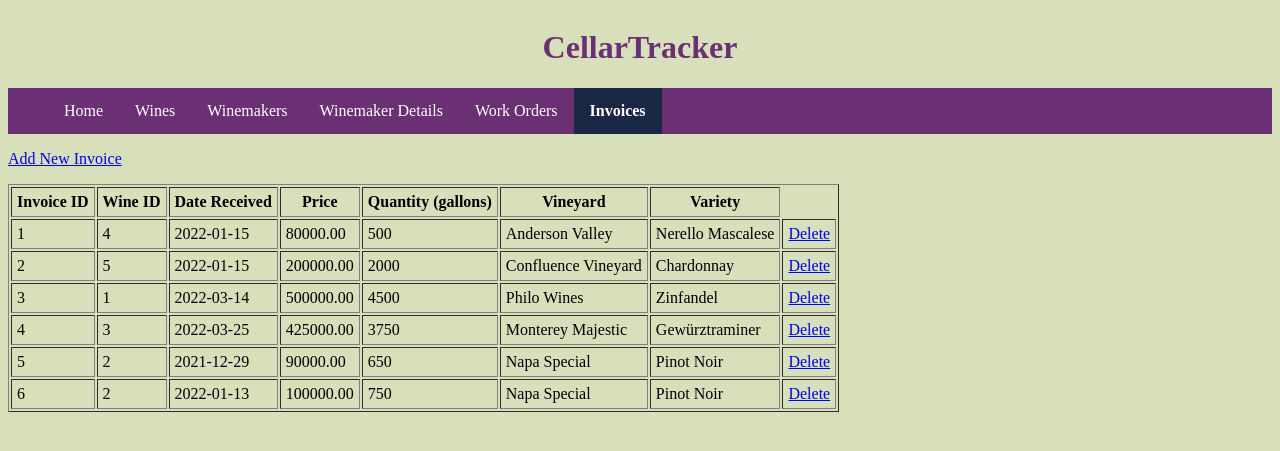
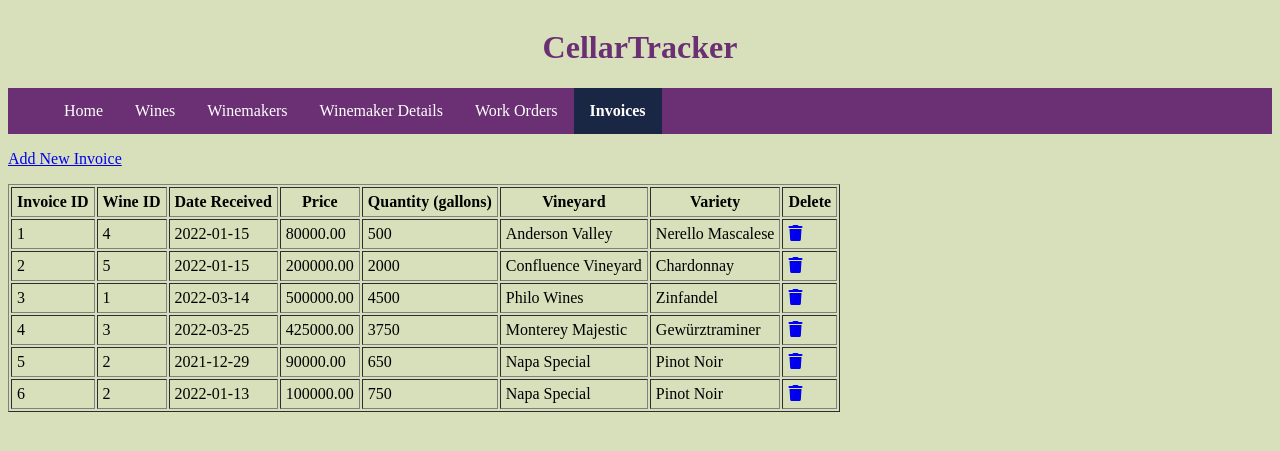
Before and after one commit to scioccha/winecellar_database, a Flask app: page /invoices in a window 1280 px wide. Shown: the top 451 px of the page. Run offline with Flask 2, Linux system fonts and the light colour scheme; data comes from the database, SQL or seed files in the repository; data that the repository does not hold is empty; some libraries are stand-ins or nearby versions.

Commit message:
Added font/icon style links

```diff
--- a/templates/invoices.j2
+++ b/templates/invoices.j2
@@ -9,7 +9,17 @@
         <h1>CellarTracker</h1>
   </div>
 
+  <!-- Style Sheet -->
   <link href="/static/css/style.css" rel="stylesheet" type="text/css"/>
+
+  <!-- Fonts -->
+  <link rel="preconnect" href="https://fonts.googleapis.com">
+  <link rel="preconnect" href="https://fonts.gstatic.com" crossorigin>
+  <link href="https://fonts.googleapis.com/css2?family=Raleway:wght@300&display=swap" rel="stylesheet">
+
+  <!-- Font awesome icons -->
+  <script src="https://kit.fontawesome.com/f430b5db3b.js" crossorigin="anonymous"></script>
+
   {% include "search_bar.html" %}
   <script language="JavaScript">
     function showform(dowhat) {
@@ -36,7 +46,7 @@
 <body onload="browseInvoices()">
 
   <div id="browse">
-    <p><a href="#" onClick="newInvoice()">Add New Invoice</a></p>
+    <p><a class="addNew" href="#" onClick="newInvoice()">Add New Invoice</a></p>
     <table border="1" cellpadding="5">
         <!-- Access data tuple passed from app.py -->
         {% if data %}
@@ -49,6 +59,7 @@
               <th class="table_cell">Quantity (gallons)</th>
               <th class="table_cell">Vineyard</th>
               <th class="table_cell">Variety</th>
+              <th class="table_cell">Delete</th>
 
           </tr>
         <!--Date: 5/30/2022-->
@@ -63,8 +74,8 @@
 				<td> {{item[key]}} </td>
                             {% endfor %}
 
-                            <!-- Create our delete button -->
-				<td><a href="delete_invoices/{{item.invoiceID}}" class="btn btn-default">Delete</a></td>
+                          <!-- Create our delete button -->
+				        <td><a href="delete_invoices/{{item.invoiceID}}" class="btn btn-default"><i class="fas fa-trash"></i></a></td>
 
 				</tr>
                         {% endfor %}
```
